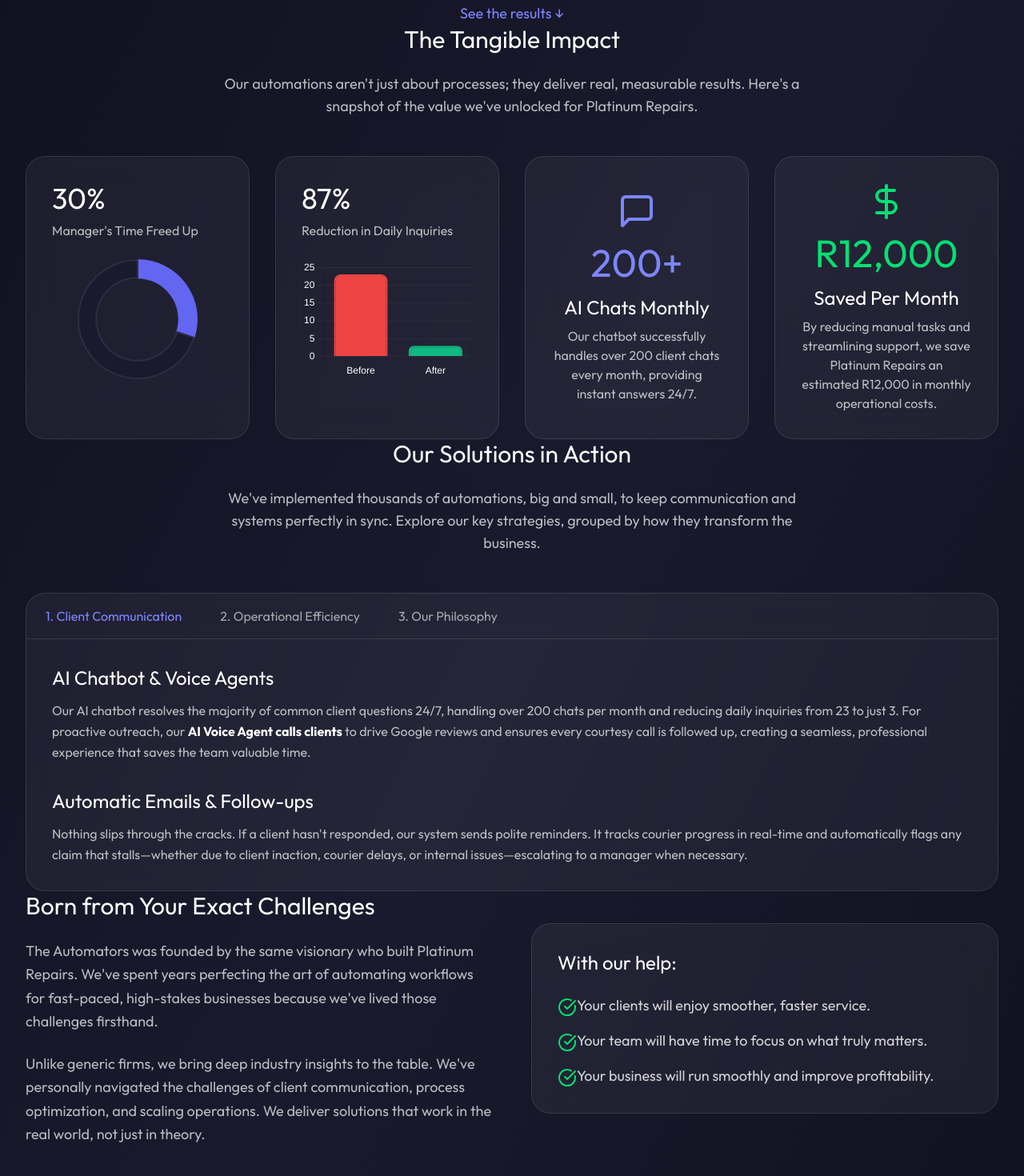
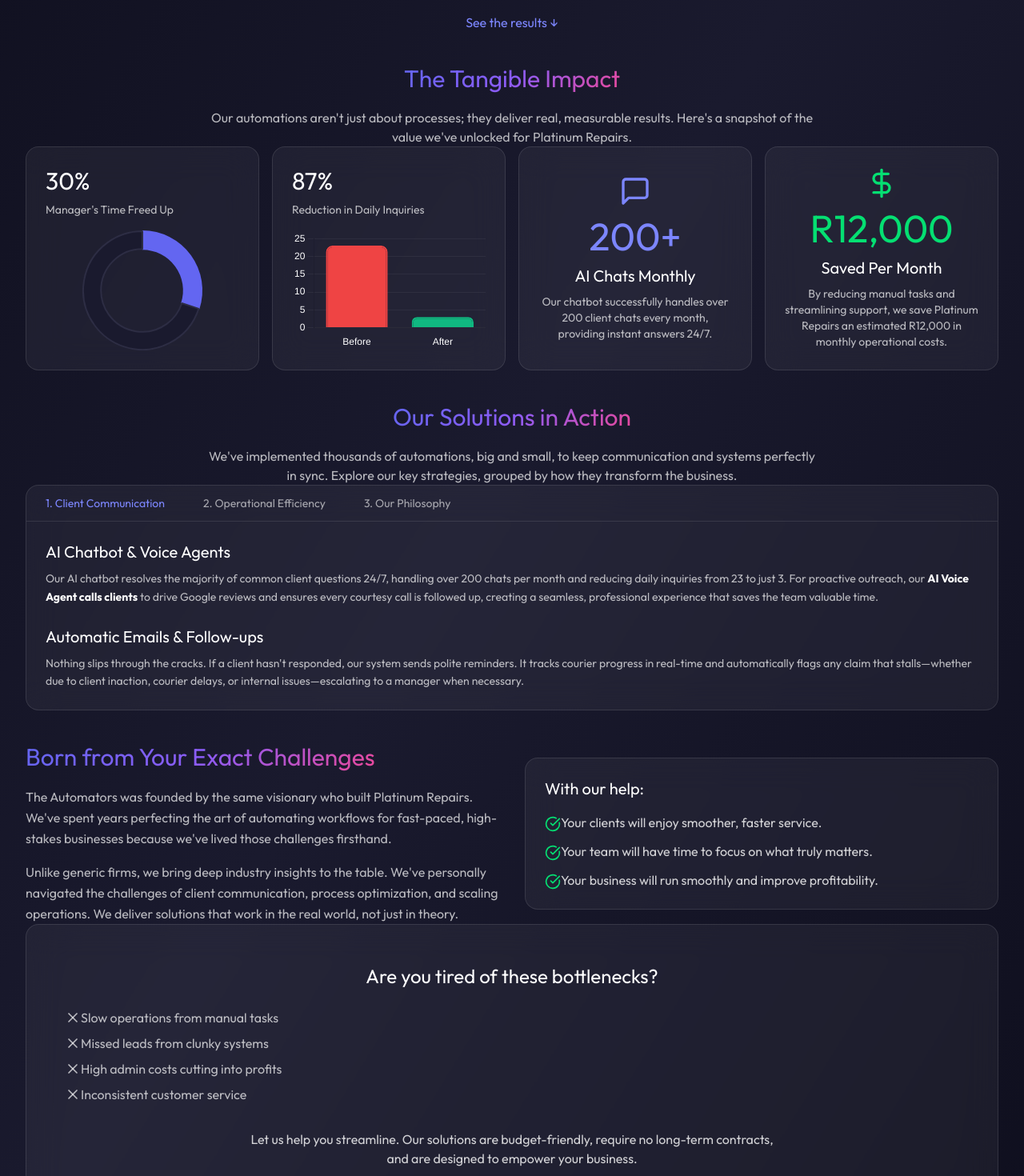
Before and after one commit to TheAutomatorsDotCo/the-automators-website, a React (Vite) app: page /case-studies/platinum-repairs in a window 1280 px wide. Shown: the part 480-1950 px from the top of the page at 80% size. Built offline with nearby package versions, Linux system fonts and the light colour scheme.

Commit message:
Optimize Platinum Repairs case study for mobile and fix heading alignment

```diff
--- a/src/components/CaseStudies/PlatinumRepairsCaseStudy.tsx
+++ b/src/components/CaseStudies/PlatinumRepairsCaseStudy.tsx
@@ -98,95 +98,102 @@
       />
 
       {/* Back Button */}
-      <div className="container mx-auto px-4 sm:px-6 lg:px-8 py-8">
+      <div className="container mx-auto px-4 sm:px-6 lg:px-8 pt-20 sm:pt-24 pb-6 sm:pb-8">
         <Link
           to="/case-studies"
-          className="inline-flex items-center space-x-2 text-white/70 hover:text-white transition-colors"
+          className="inline-flex items-center space-x-2 text-white/70 hover:text-white transition-colors text-sm sm:text-base"
         >
-          <ArrowLeft className="w-5 h-5" />
+          <ArrowLeft className="w-4 h-4 sm:w-5 sm:h-5" />
           <span>Back to Case Studies</span>
         </Link>
       </div>
 
       {/* Hero Section */}
-      <section className="container mx-auto px-4 sm:px-6 lg:px-8 py-12 lg:py-20 text-center">
-        <h1 className="text-4xl sm:text-5xl lg:text-6xl font-bold text-white mb-6 leading-tight">
+      <section className="container mx-auto px-4 sm:px-6 lg:px-8 pt-8 sm:pt-12 pb-12 sm:pb-16 lg:pb-20 text-center">
+        <div className="h-6 sm:h-10 mb-4 sm:mb-6"></div>
+        <h1 className="text-4xl sm:text-5xl lg:text-6xl font-bold text-white mb-4 sm:mb-6 leading-tight">
           We Help Platinum Repairs Save <span className="gradient-text">Hundreds</span> of Hours Every Week
         </h1>
-        <p className="text-lg lg:text-xl text-white/70 max-w-3xl mx-auto mb-8 leading-relaxed">
+        <p className="text-base sm:text-lg lg:text-xl text-white/70 max-w-3xl mx-auto mb-6 sm:mb-8 leading-relaxed">
           Our client, Platinum Repairs, operates in the high-stakes insured electronics repair industry. We built the automation backbone that allows them to meet incredibly high expectations for precision, communication, and efficiency, helping them win multiple service awards from leading insurers.
         </p>
-        <a href="#impact" className="text-indigo-400 font-medium text-lg hover:text-indigo-300 transition-colors">
+        <a href="#impact" className="text-indigo-400 font-medium text-base sm:text-lg hover:text-indigo-300 transition-colors">
           See the results ↓
         </a>
       </section>
 
       {/* Impact Section */}
-      <section id="impact" className="py-16 lg:py-24">
+      <section id="impact" className="py-16 sm:py-20 lg:py-24">
         <div className="container mx-auto px-4 sm:px-6 lg:px-8">
-          <h2 className="text-3xl lg:text-4xl font-bold text-center text-white mb-6">The Tangible Impact</h2>
-          <p className="text-lg text-white/70 text-center max-w-3xl mx-auto mb-12">
-            Our automations aren't just about processes; they deliver real, measurable results. Here's a snapshot of the value we've unlocked for Platinum Repairs.
-          </p>
+          <div className="text-center">
+            <div className="h-6 sm:h-10 mb-4 sm:mb-6"></div>
+            <h2 className="text-3xl sm:text-4xl lg:text-5xl font-bold gradient-text mb-4 sm:mb-6">The Tangible Impact</h2>
+            <p className="text-base sm:text-lg text-white/70 max-w-3xl mx-auto mb-10 sm:mb-12">
+              Our automations aren't just about processes; they deliver real, measurable results. Here's a snapshot of the value we've unlocked for Platinum Repairs.
+            </p>
+          </div>
 
-          <div className="grid grid-cols-1 md:grid-cols-2 lg:grid-cols-4 gap-8">
+          <div className="grid grid-cols-1 md:grid-cols-2 lg:grid-cols-4 gap-4 sm:gap-6 lg:gap-8">
             {/* Time Saved Card with Chart */}
-            <div className="glass rounded-3xl p-8 border border-white/10">
-              <h3 className="text-4xl font-bold text-white mb-2">30%</h3>
-              <p className="text-white/70 mb-6">Manager's Time Freed Up</p>
-              <div className="h-48">
+            <div className="glass rounded-2xl sm:rounded-3xl p-6 sm:p-8 border border-white/10">
+              <h3 className="text-3xl sm:text-4xl font-bold text-white mb-2">30%</h3>
+              <p className="text-sm sm:text-base text-white/70 mb-4 sm:mb-6">Manager's Time Freed Up</p>
+              <div className="h-40 sm:h-48">
                 <Doughnut data={timeSavedData} options={doughnutOptions} />
               </div>
             </div>
 
             {/* Inquiries Reduction Card with Chart */}
-            <div className="glass rounded-3xl p-8 border border-white/10">
-              <h3 className="text-4xl font-bold text-white mb-2">87%</h3>
-              <p className="text-white/70 mb-6">Reduction in Daily Inquiries</p>
-              <div className="h-48">
+            <div className="glass rounded-2xl sm:rounded-3xl p-6 sm:p-8 border border-white/10">
+              <h3 className="text-3xl sm:text-4xl font-bold text-white mb-2">87%</h3>
+              <p className="text-sm sm:text-base text-white/70 mb-4 sm:mb-6">Reduction in Daily Inquiries</p>
+              <div className="h-40 sm:h-48">
                 <Bar data={inquiriesData} options={barOptions} />
               </div>
             </div>
 
             {/* AI Chats Card */}
-            <div className="glass rounded-3xl p-8 border border-white/10 flex flex-col justify-center">
-              <div className="flex items-center justify-center mb-4">
-                <MessageSquare className="w-12 h-12 text-indigo-400" />
+            <div className="glass rounded-2xl sm:rounded-3xl p-6 sm:p-8 border border-white/10 flex flex-col justify-center">
+              <div className="flex items-center justify-center mb-3 sm:mb-4">
+                <MessageSquare className="w-10 h-10 sm:w-12 sm:h-12 text-indigo-400" />
               </div>
-              <span className="text-5xl font-bold text-indigo-400 mb-4 text-center">200+</span>
-              <h3 className="text-2xl font-bold text-white mb-2 text-center">AI Chats Monthly</h3>
-              <p className="text-white/70 text-center">Our chatbot successfully handles over 200 client chats every month, providing instant answers 24/7.</p>
+              <span className="text-4xl sm:text-5xl font-bold text-indigo-400 mb-3 sm:mb-4 text-center">200+</span>
+              <h3 className="text-xl sm:text-2xl font-bold text-white mb-2 text-center">AI Chats Monthly</h3>
+              <p className="text-sm sm:text-base text-white/70 text-center">Our chatbot successfully handles over 200 client chats every month, providing instant answers 24/7.</p>
             </div>
 
             {/* Cost Savings Card */}
-            <div className="glass rounded-3xl p-8 border border-white/10 flex flex-col justify-center">
-              <div className="flex items-center justify-center mb-4">
-                <DollarSign className="w-12 h-12 text-green-400" />
+            <div className="glass rounded-2xl sm:rounded-3xl p-6 sm:p-8 border border-white/10 flex flex-col justify-center">
+              <div className="flex items-center justify-center mb-3 sm:mb-4">
+                <DollarSign className="w-10 h-10 sm:w-12 sm:h-12 text-green-400" />
               </div>
-              <span className="text-5xl font-bold text-green-400 mb-4 text-center">R12,000</span>
-              <h3 className="text-2xl font-bold text-white mb-2 text-center">Saved Per Month</h3>
-              <p className="text-white/70 text-center">By reducing manual tasks and streamlining support, we save Platinum Repairs an estimated R12,000 in monthly operational costs.</p>
+              <span className="text-4xl sm:text-5xl font-bold text-green-400 mb-3 sm:mb-4 text-center">R12,000</span>
+              <h3 className="text-xl sm:text-2xl font-bold text-white mb-2 text-center">Saved Per Month</h3>
+              <p className="text-sm sm:text-base text-white/70 text-center">By reducing manual tasks and streamlining support, we save Platinum Repairs an estimated R12,000 in monthly operational costs.</p>
             </div>
           </div>
         </div>
       </section>
 
       {/* Solutions Section with Tabs */}
-      <section className="py-16 lg:py-24">
+      <section className="py-16 sm:py-20 lg:py-24">
         <div className="container mx-auto px-4 sm:px-6 lg:px-8">
-          <h2 className="text-3xl lg:text-4xl font-bold text-center text-white mb-6">Our Solutions in Action</h2>
-          <p className="text-lg text-white/70 text-center max-w-3xl mx-auto mb-12">
-            We've implemented thousands of automations, big and small, to keep communication and systems perfectly in sync. Explore our key strategies, grouped by how they transform the business.
-          </p>
+          <div className="text-center">
+            <div className="h-6 sm:h-10 mb-4 sm:mb-6"></div>
+            <h2 className="text-3xl sm:text-4xl lg:text-5xl font-bold gradient-text mb-4 sm:mb-6">Our Solutions in Action</h2>
+            <p className="text-base sm:text-lg text-white/70 max-w-3xl mx-auto mb-10 sm:mb-12">
+              We've implemented thousands of automations, big and small, to keep communication and systems perfectly in sync. Explore our key strategies, grouped by how they transform the business.
+            </p>
+          </div>
 
-          <div className="glass rounded-3xl border border-white/10 overflow-hidden">
+          <div className="glass rounded-2xl sm:rounded-3xl border border-white/10 overflow-hidden">
             {/* Tabs */}
             <div className="flex flex-wrap border-b border-white/10">
               {tabs.map((tab) => (
                 <button
                   key={tab.id}
                   onClick={() => setActiveTab(tab.id)}
-                  className={`px-6 py-4 font-medium transition-all ${
+                  className={`px-4 sm:px-6 py-3 sm:py-4 font-medium transition-all text-sm sm:text-base ${
                     activeTab === tab.id
                       ? 'text-indigo-400 border-b-2 border-indigo-400'
                       : 'text-white/60 hover:text-white/80'
@@ -198,18 +205,18 @@
             </div>
 
             {/* Tab Content */}
-            <div className="p-8 lg:p-12">
+            <div className="p-6 sm:p-8 lg:p-12">
               {activeTab === 'client-comms' && (
-                <div className="space-y-8">
+                <div className="space-y-6 sm:space-y-8">
                   <div>
-                    <h3 className="text-2xl font-bold text-white mb-3">AI Chatbot & Voice Agents</h3>
-                    <p className="text-white/70 leading-relaxed">
+                    <h3 className="text-xl sm:text-2xl font-bold text-white mb-2 sm:mb-3">AI Chatbot & Voice Agents</h3>
+                    <p className="text-sm sm:text-base text-white/70 leading-relaxed">
                       Our AI chatbot resolves the majority of common client questions 24/7, handling over 200 chats per month and reducing daily inquiries from 23 to just 3. For proactive outreach, our <strong className="text-white">AI Voice Agent calls clients</strong> to drive Google reviews and ensures every courtesy call is followed up, creating a seamless, professional experience that saves the team valuable time.
                     </p>
                   </div>
                   <div>
-                    <h3 className="text-2xl font-bold text-white mb-3">Automatic Emails & Follow-ups</h3>
-                    <p className="text-white/70 leading-relaxed">
+                    <h3 className="text-xl sm:text-2xl font-bold text-white mb-2 sm:mb-3">Automatic Emails & Follow-ups</h3>
+                    <p className="text-sm sm:text-base text-white/70 leading-relaxed">
                       Nothing slips through the cracks. If a client hasn't responded, our system sends polite reminders. It tracks courier progress in real-time and automatically flags any claim that stalls—whether due to client inaction, courier delays, or internal issues—escalating to a manager when necessary.
                     </p>
                   </div>
@@ -217,16 +224,16 @@
               )}
 
               {activeTab === 'operations' && (
-                <div className="space-y-8">
+                <div className="space-y-6 sm:space-y-8">
                   <div>
-                    <h3 className="text-2xl font-bold text-white mb-3">Insurance Claim Processing</h3>
-                    <p className="text-white/70 leading-relaxed">
+                    <h3 className="text-xl sm:text-2xl font-bold text-white mb-2 sm:mb-3">Insurance Claim Processing</h3>
+                    <p className="text-sm sm:text-base text-white/70 leading-relaxed">
                       We built a system that automatically extracts and formats data from hundreds of monthly claims—regardless of PDF, email, or form format. This data flows directly into the workshop system, and clients are instantly contacted via email and SMS with dynamic, location-aware smart forms to arrange assessments or repairs, 24/7.
                     </p>
                   </div>
                   <div>
-                    <h3 className="text-2xl font-bold text-white mb-3">Inventory & Parts Management</h3>
-                    <p className="text-white/70 leading-relaxed">
+                    <h3 className="text-xl sm:text-2xl font-bold text-white mb-2 sm:mb-3">Inventory & Parts Management</h3>
+                    <p className="text-sm sm:text-base text-white/70 leading-relaxed">
                       When a specialised part is needed, the system automatically requests quotes from multiple pre-approved suppliers. It sends timely follow-ups if suppliers don't respond and centralizes all quotes, allowing the team to compare options and reduce repair turnaround times without manually chasing suppliers.
                     </p>
                   </div>
@@ -234,16 +241,16 @@
               )}
 
               {activeTab === 'philosophy' && (
-                <div className="space-y-8">
+                <div className="space-y-6 sm:space-y-8">
                   <div>
-                    <h3 className="text-2xl font-bold text-white mb-3">Thousands of Automations</h3>
-                    <p className="text-white/70 leading-relaxed">
+                    <h3 className="text-xl sm:text-2xl font-bold text-white mb-2 sm:mb-3">Thousands of Automations</h3>
+                    <p className="text-sm sm:text-base text-white/70 leading-relaxed">
                       The solutions you see are just the highlights. The real power comes from the <strong className="text-white">thousands of micro-automations</strong> working tirelessly in the background. They keep communication logs updated, sync data between systems, and handle the small, repetitive tasks that would otherwise consume countless hours of admin time.
                     </p>
                   </div>
                   <div>
-                    <h3 className="text-2xl font-bold text-white mb-3">Our 80/20 Approach</h3>
-                    <p className="text-white/70 leading-relaxed">
+                    <h3 className="text-xl sm:text-2xl font-bold text-white mb-2 sm:mb-3">Our 80/20 Approach</h3>
+                    <p className="text-sm sm:text-base text-white/70 leading-relaxed">
                       We're not your average "online" automation agency. We're led by seasoned business leaders who have personally scaled operations. We leverage principles like the 80/20 rule to focus on delivering maximum value through intelligent, efficient solutions that solve the most critical 20% of problems causing 80% of the bottlenecks.
                     </p>
                   </div>
@@ -255,32 +262,33 @@
       </section>
 
       {/* Why Us Section */}
-      <section className="py-16 lg:py-24">
+      <section className="py-16 sm:py-20 lg:py-24">
         <div className="container mx-auto px-4 sm:px-6 lg:px-8">
-          <div className="grid grid-cols-1 lg:grid-cols-2 gap-12 items-center">
+          <div className="h-6 sm:h-10 mb-4 sm:mb-6"></div>
+          <div className="grid grid-cols-1 lg:grid-cols-2 gap-8 sm:gap-10 lg:gap-12 items-center">
             <div>
-              <h2 className="text-3xl lg:text-4xl font-bold text-white mb-6">Born from Your Exact Challenges</h2>
-              <p className="text-lg text-white/70 mb-6 leading-relaxed">
+              <h2 className="text-3xl sm:text-4xl lg:text-5xl font-bold gradient-text mb-4 sm:mb-6">Born from Your Exact Challenges</h2>
+              <p className="text-base sm:text-lg text-white/70 mb-4 sm:mb-6 leading-relaxed">
                 The Automators was founded by the same visionary who built Platinum Repairs. We've spent years perfecting the art of automating workflows for fast-paced, high-stakes businesses because we've lived those challenges firsthand.
               </p>
-              <p className="text-lg text-white/70 leading-relaxed">
+              <p className="text-base sm:text-lg text-white/70 leading-relaxed">
                 Unlike generic firms, we bring deep industry insights to the table. We've personally navigated the challenges of client communication, process optimization, and scaling operations. We deliver solutions that work in the real world, not just in theory.
               </p>
             </div>
-            <div className="glass p-8 rounded-3xl border border-white/10">
-              <h3 className="text-2xl font-bold text-white mb-6">With our help:</h3>
-              <ul className="space-y-4">
+            <div className="glass p-6 sm:p-8 rounded-2xl sm:rounded-3xl border border-white/10">
+              <h3 className="text-xl sm:text-2xl font-bold text-white mb-4 sm:mb-6">With our help:</h3>
+              <ul className="space-y-3 sm:space-y-4">
                 <li className="flex items-start">
-                  <CheckCircle className="w-6 h-6 text-green-400 mr-3 flex-shrink-0 mt-1" />
-                  <span className="text-white/80 text-lg">Your clients will enjoy smoother, faster service.</span>
+                  <CheckCircle className="w-5 h-5 sm:w-6 sm:h-6 text-green-400 mr-3 flex-shrink-0 mt-1" />
+                  <span className="text-white/80 text-base sm:text-lg">Your clients will enjoy smoother, faster service.</span>
                 </li>
                 <li className="flex items-start">
-                  <CheckCircle className="w-6 h-6 text-green-400 mr-3 flex-shrink-0 mt-1" />
-                  <span className="text-white/80 text-lg">Your team will have time to focus on what truly matters.</span>
+                  <CheckCircle className="w-5 h-5 sm:w-6 sm:h-6 text-green-400 mr-3 flex-shrink-0 mt-1" />
+                  <span className="text-white/80 text-base sm:text-lg">Your team will have time to focus on what truly matters.</span>
                 </li>
                 <li className="flex items-start">
-                  <CheckCircle className="w-6 h-6 text-green-400 mr-3 flex-shrink-0 mt-1" />
-                  <span className="text-white/80 text-lg">Your business will run smoothly and improve profitability.</span>
+                  <CheckCircle className="w-5 h-5 sm:w-6 sm:h-6 text-green-400 mr-3 flex-shrink-0 mt-1" />
+                  <span className="text-white/80 text-base sm:text-lg">Your business will run smoothly and improve profitability.</span>
                 </li>
               </ul>
             </div>
@@ -289,38 +297,38 @@
       </section>
 
       {/* CTA Section */}
-      <section className="py-20 lg:py-32">
+      <section className="py-16 sm:py-20 lg:py-32">
         <div className="container mx-auto px-4 sm:px-6 lg:px-8">
-          <div className="glass rounded-3xl p-12 lg:p-16 text-center border border-white/10">
-            <h2 className="text-3xl lg:text-4xl font-bold text-white mb-6">Are you tired of these bottlenecks?</h2>
-            <div className="max-w-md mx-auto text-left text-lg space-y-3 mb-10">
+          <div className="glass rounded-2xl sm:rounded-3xl p-8 sm:p-12 lg:p-16 text-center border border-white/10">
+            <h2 className="text-2xl sm:text-3xl lg:text-4xl font-bold text-white mb-6 sm:mb-8">Are you tired of these bottlenecks?</h2>
+            <div className="max-w-md mx-auto text-left text-base sm:text-lg space-y-2 sm:space-y-3 mb-8 sm:mb-10">
               <p className="flex items-center text-white/70">
-                <X className="w-6 h-6 text-red-400 mr-3 flex-shrink-0" />
+                <X className="w-5 h-5 sm:w-6 sm:h-6 text-red-400 mr-3 flex-shrink-0" />
                 Slow operations from manual tasks
               </p>
               <p className="flex items-center text-white/70">
-                <X className="w-6 h-6 text-red-400 mr-3 flex-shrink-0" />
+                <X className="w-5 h-5 sm:w-6 sm:h-6 text-red-400 mr-3 flex-shrink-0" />
                 Missed leads from clunky systems
               </p>
               <p className="flex items-center text-white/70">
-                <X className="w-6 h-6 text-red-400 mr-3 flex-shrink-0" />
+                <X className="w-5 h-5 sm:w-6 sm:h-6 text-red-400 mr-3 flex-shrink-0" />
                 High admin costs cutting into profits
               </p>
               <p className="flex items-center text-white/70">
-                <X className="w-6 h-6 text-red-400 mr-3 flex-shrink-0" />
+                <X className="w-5 h-5 sm:w-6 sm:h-6 text-red-400 mr-3 flex-shrink-0" />
                 Inconsistent customer service
               </p>
             </div>
-            <p className="text-xl text-white/80 mb-8 max-w-2xl mx-auto">
+            <p className="text-base sm:text-lg lg:text-xl text-white/80 mb-6 sm:mb-8 max-w-2xl mx-auto">
               Let us help you streamline. Our solutions are budget-friendly, require no long-term contracts, and are designed to empower your business.
             </p>
             <Link
               to="/contact"
-              className="inline-block btn-3d bg-gradient-to-r from-indigo-500 to-purple-500 text-white text-xl px-10 py-4 rounded-full font-medium"
+              className="inline-block btn-3d bg-gradient-to-r from-indigo-500 to-purple-500 text-white text-base sm:text-lg lg:text-xl px-6 sm:px-8 lg:px-10 py-3 sm:py-4 rounded-full font-medium hover:scale-105 transition-transform"
             >
               Book a Chat & Get 50% Off Your First 3 Months
             </Link>
-            <p className="text-sm text-white/50 mt-4">(Mention this case study for your discount)</p>
+            <p className="text-xs sm:text-sm text-white/50 mt-3 sm:mt-4">(Mention this case study for your discount)</p>
           </div>
         </div>
       </section>
```
Also changed, not shown: 1 other file (tests, documents, lock files or other folders).
